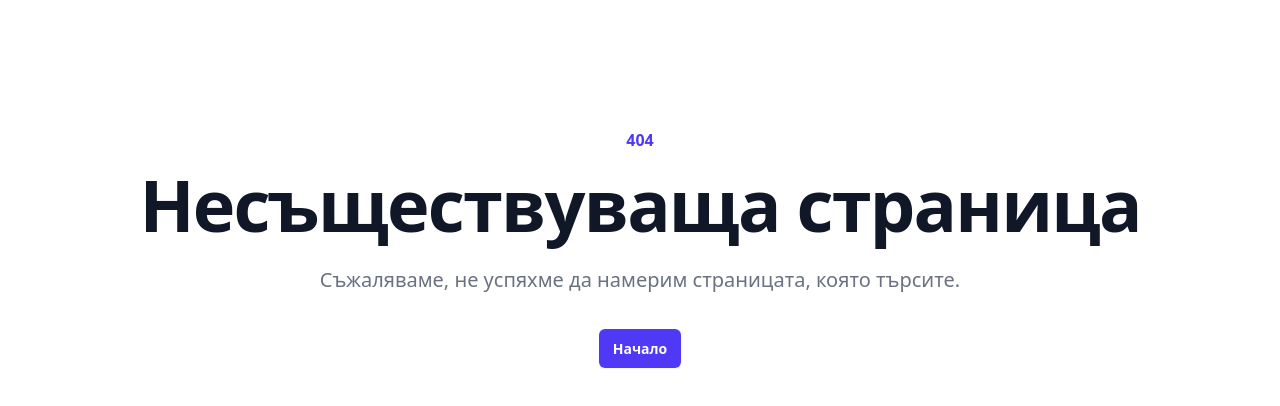
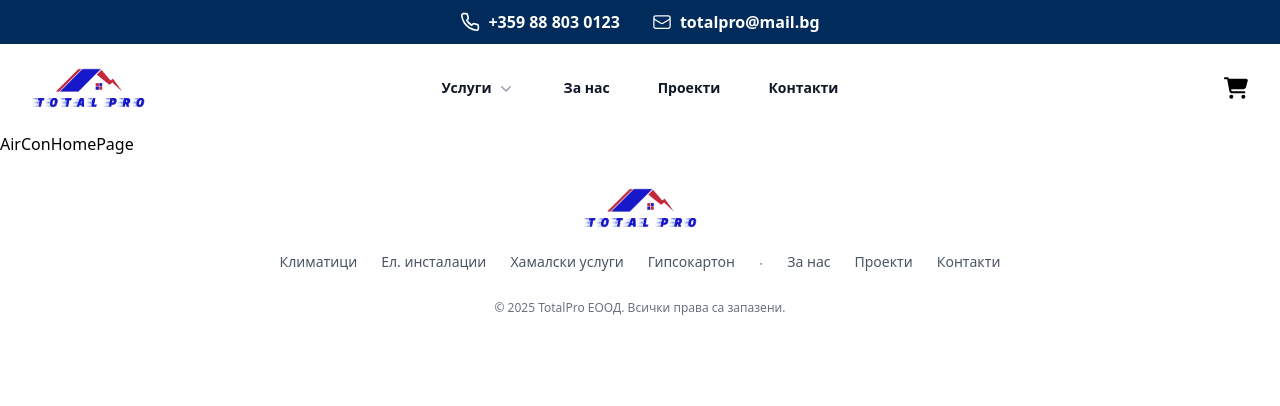
Before and after one commit to MarkVsudo/TotalPro, a React (Vite) app in the folder client/: page /air-conditioning/home in a window 1280 px wide. Before the commit this address had no page. Shown: the top 406 px of the page. Built offline with nearby package versions, Linux system fonts and the light colour scheme.

Commit message:
Air conditioning pages layout

```diff
--- a/client/package.json
+++ b/client/package.json
@@ -18,6 +18,7 @@
     "react-icons": "^5.5.0",
     "react-modal": "^3.16.3",
     "react-router": "^7.6.2",
+    "react-router-dom": "^7.6.2",
     "swiper": "^11.2.8",
     "tailwindcss": "^4.1.10"
   },
--- a/client/src/components/HomePageComponents/ContactSection.jsx
+++ b/client/src/components/HomePageComponents/ContactSection.jsx
@@ -38,7 +38,10 @@ export default function ContactForm() {
   };
 
   return (
-    <div className="py-24 px-4 max-w-6xl mx-auto min-h-screenpx-4">
+    <section
+      id="contact"
+      className="py-24 px-4 max-w-6xl mx-auto min-h-screenpx-4"
+    >
       <div className="grid lg:grid-cols-2 gap-12 items-start">
         {/* Left Section - Contact Info */}
         <div className="bg-white p-8 rounded-lg shadow-sm">
@@ -228,6 +231,6 @@ export default function ContactForm() {
           </div>
         </div>
       </div>
-    </div>
+    </section>
   );
 }
--- a/client/src/components/HomePageComponents/ProjectsSection.jsx
+++ b/client/src/components/HomePageComponents/ProjectsSection.jsx
@@ -37,7 +37,7 @@ export default function ProjectsSection() {
   }, [isOpen]);
 
   return (
-    <section className="py-24 px-6 lg:px-12 bg-[#002B5B]">
+    <section id="projects" className="py-24 px-6 lg:px-12 bg-[#002B5B]">
       <h2 className="text-center text-4xl font-bold text-white mb-8">
         Наши проекти
       </h2>
--- a/client/src/components/shared/Navbar.jsx
+++ b/client/src/components/shared/Navbar.jsx
@@ -27,7 +27,7 @@ const products = [
   {
     name: "Климатици",
     description: "Продажба, монтаж и поддръжка на климатици",
-    href: "#",
+    href: "/air-conditioning",
     icon: PiFanFill,
   },
   {
--- /dev/null
+++ b/client/src/layout/AirConLayout.jsx
@@ -0,0 +1,17 @@
+import { Outlet } from "react-router-dom";
+import TopBanner from "../components/shared/TopBanner";
+import Navbar from "../components/shared/Navbar";
+import Footer from "../components/shared/Footer";
+
+const AirConLayout = () => {
+  return (
+    <>
+      <TopBanner />
+      <Navbar />
+      <Outlet />
+      <Footer />
+    </>
+  );
+};
+
+export default AirConLayout;
--- /dev/null
+++ b/client/src/pages/AirConPages/AirConHomePage.jsx
@@ -0,0 +1,7 @@
+import React from "react";
+
+const AirConHomePage = () => {
+  return <div>AirConHomePage</div>;
+};
+
+export default AirConHomePage;
--- /dev/null
+++ b/client/src/pages/AirConPages/AirConStorePage.jsx
@@ -0,0 +1,7 @@
+import React from "react";
+
+const AirConStorePage = () => {
+  return <div>AirConStorePage</div>;
+};
+
+export default AirConStorePage;
--- a/client/src/routes/AppRoutes.jsx
+++ b/client/src/routes/AppRoutes.jsx
@@ -1,7 +1,11 @@
 import { createBrowserRouter } from "react-router";
 import HomePage from "../pages/HomePage";
 import NotFoundPage from "../pages/NotFoundPage";
+import AirConLayout from "../layout/AirConLayout";
+import AirConHomePage from "../pages/AirConPages/AirConHomePage";
+import AirConStorePage from "../pages/AirConPages/AirConStorePage";
 import { CartProvider } from "../context/CartContext";
+
 const router = createBrowserRouter([
   {
     path: "/",
@@ -12,6 +16,24 @@ const router = createBrowserRouter([
     ),
   },
   {
+    path: "/air-conditioning",
+    element: (
+      <CartProvider>
+        <AirConLayout />
+      </CartProvider>
+    ),
+    children: [
+      {
+        path: "home",
+        element: <AirConHomePage />,
+      },
+      {
+        path: "store",
+        element: <AirConStorePage />,
+      },
+    ],
+  },
+  {
     path: "*",
     element: <NotFoundPage />,
   },
```
Also changed, not shown: 1 other file (tests, documents, lock files or other folders).
